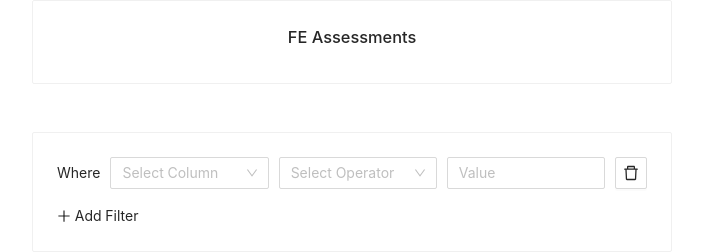
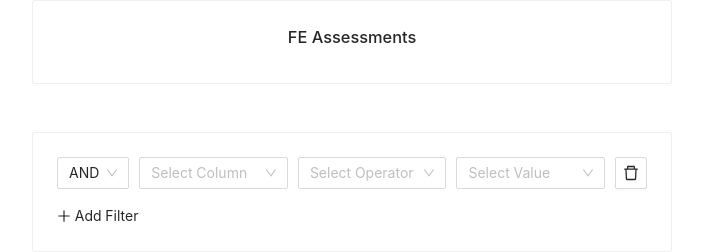
Before and after one commit to ruhankhandakar/fe-asg, a React (Create React App) app: page / in a window 1280 px wide. Shown: the top 252 px of the page, without its empty margins (288-991 px from the left). Built offline with nearby package versions, Linux system fonts and the light colour scheme.

Commit message:
feat: other filter components

```diff
--- /dev/null
+++ b/src/components/Filters/AndOr.jsx
@@ -0,0 +1,14 @@
+import { Select } from "antd";
+
+const { Option } = Select;
+
+const AndOr = () => {
+  return (
+    <Select placeholder="Select Value" value="&&">
+      <Option value="&&">AND</Option>
+      <Option value="||">OR</Option>
+    </Select>
+  );
+};
+
+export default AndOr;
--- a/src/components/Filters/FilterInputs.jsx
+++ b/src/components/Filters/FilterInputs.jsx
@@ -1,9 +1,11 @@
-import { Typography, Input, Button } from "antd";
+import { Typography, Button } from "antd";
 import { DeleteOutlined } from "@ant-design/icons";
 
 // Custom Components
 import FilterName from "./FilterName";
 import FilterCondition from "./FilterCondition";
+import FilterValue from "./FilterValue";
+import AndOr from "./AndOr";
 
 // Custom Styles
 import { FilterInputsDiv } from "./style";
@@ -14,7 +16,8 @@ const FilterInputs = () => {
   return (
     <FilterInputsDiv>
       <div className="one">
-        <Text>Where</Text>
+        {/* <Text>Where</Text> */}
+        <AndOr />
       </div>
       <div className="two">
         <FilterName />
@@ -23,7 +26,7 @@ const FilterInputs = () => {
         <FilterCondition />
       </div>
       <div className="four">
-        <Input placeholder="Value" />
+        <FilterValue filterCondition="EQ" />
       </div>
       <div className="five">
         <Button icon={<DeleteOutlined />} />
--- /dev/null
+++ b/src/components/Filters/FilterValue.jsx
@@ -0,0 +1,21 @@
+import { Select, Input } from "antd";
+import { Fragment } from "react";
+
+const { Option } = Select;
+
+const FilterValue = ({ filterCondition }) => {
+  return (
+    <Fragment>
+      {filterCondition === "EQ" ? (
+        <Select placeholder="Select Value">
+          <Option value="Yes">Yes</Option>
+          <Option value="No">No</Option>
+        </Select>
+      ) : (
+        <Input placeholder="Value" />
+      )}
+    </Fragment>
+  );
+};
+
+export default FilterValue;
```
Also changed, not shown: src/components/Filters/FilterOne.jsx (added).
